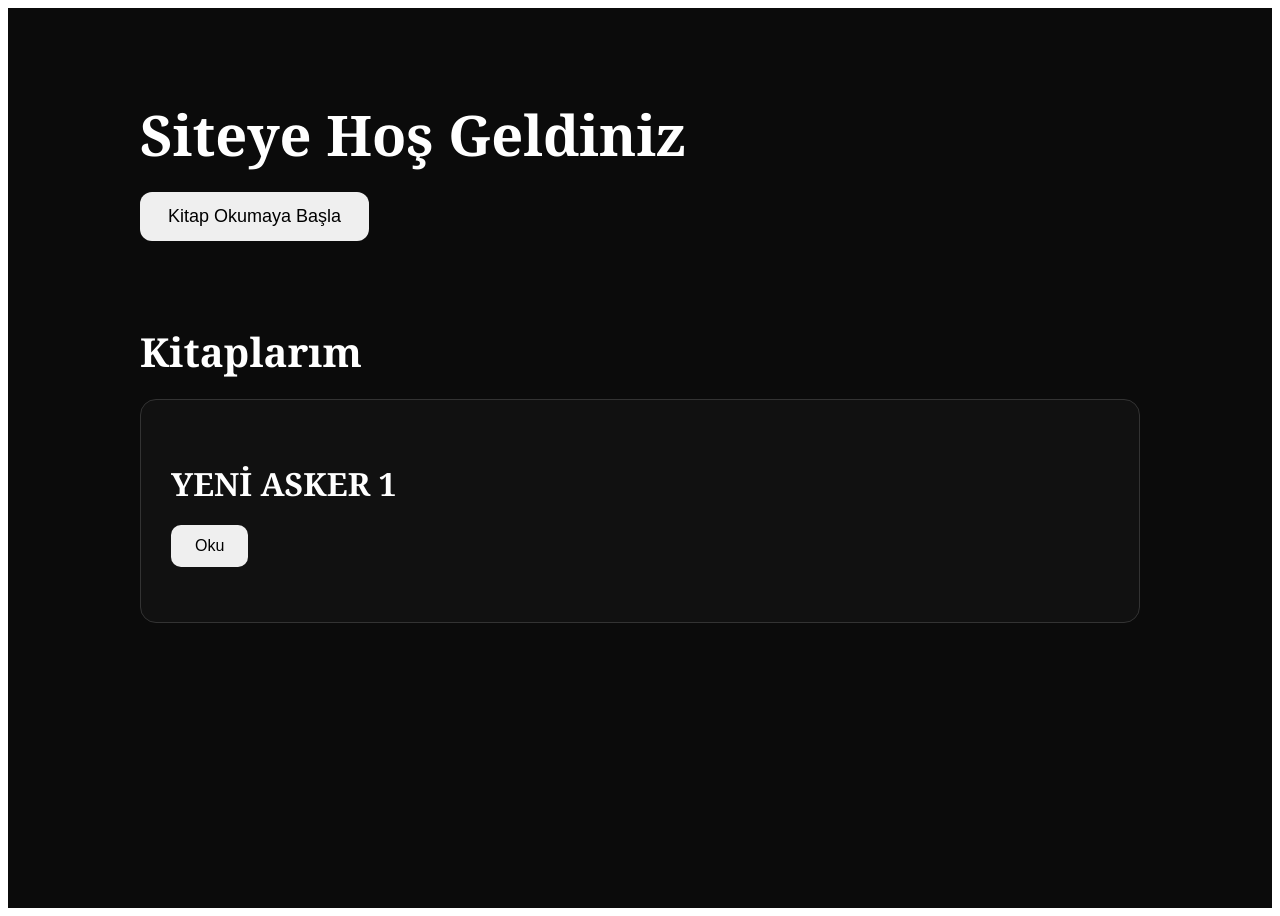
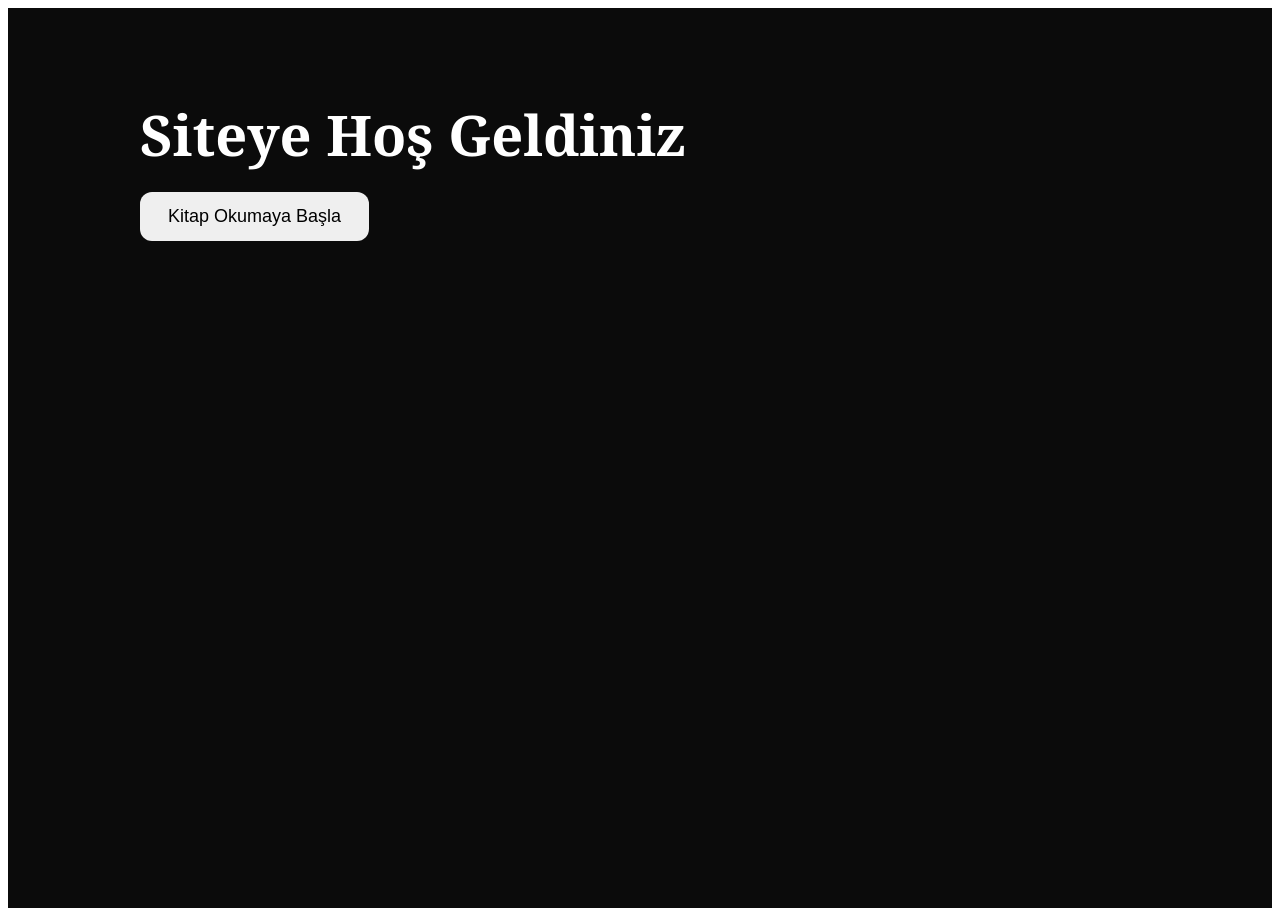
Before and after one commit to yazarEfe/efeninkitaplar-, a React (Vite) app: page / in a window 1280 px wide. Built offline with nearby package versions, Linux system fonts and the light colour scheme.

Commit message:
Giriş ekranı düzenlendi
Siteye giriş sadece hoş geldiniz ve kitap okumaya başla butonu gösterilecek şekilde kitaplar bölümü düzenlendi

```diff
--- a/yeni-asker-site.jsx
+++ b/yeni-asker-site.jsx
@@ -50,6 +50,8 @@ export default function YeniAskerSite() {
         </button>
 
         {/* Kitaplarım */}
+        {kitapAcik && (
+        <>
         <h2 style={{ fontSize: "40px", marginBottom: "20px" }}>
           Kitaplarım
         </h2>
@@ -100,6 +102,9 @@ export default function YeniAskerSite() {
         </div>
 
         {/* Bölüm İçeriği */}
+                </>
+        )}
+
         {seciliBolum && (
           <div
             style={{
```
